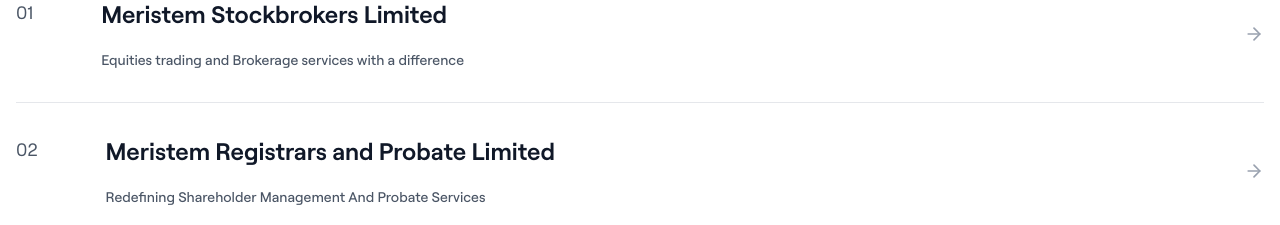
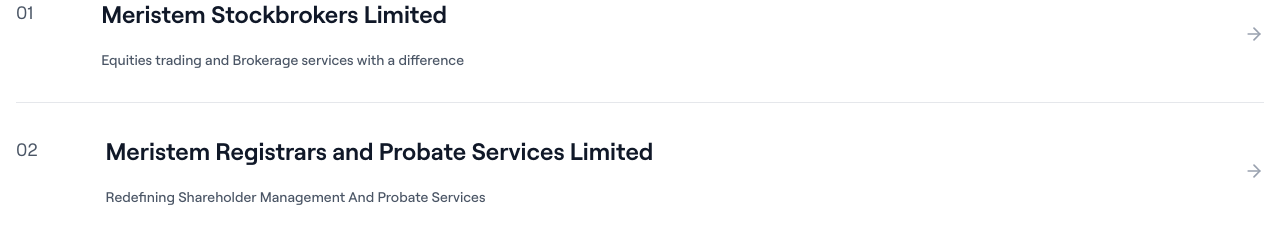
Before and after one commit to Meristem-Securities-Limited/group_website_v2, a Next.js app: page / in a window 1280 px wide. Shown: the part 3780-4005 px from the top of the page. Built offline with nearby package versions, Linux system fonts and the light colour scheme.

Commit message:
Fix: typo error

```diff
--- a/src/components/MeristemSubsidiariesSection.tsx
+++ b/src/components/MeristemSubsidiariesSection.tsx
@@ -13,7 +13,7 @@
     },
     {
       number: "02",
-      name: "Meristem Registrars and Probate Limited",
+      name: "Meristem Registrars and Probate Services Limited",
       description: "Redefining Shareholder Management And Probate Services",
       link: "https://registrars.meristemng.com",
     },
```
